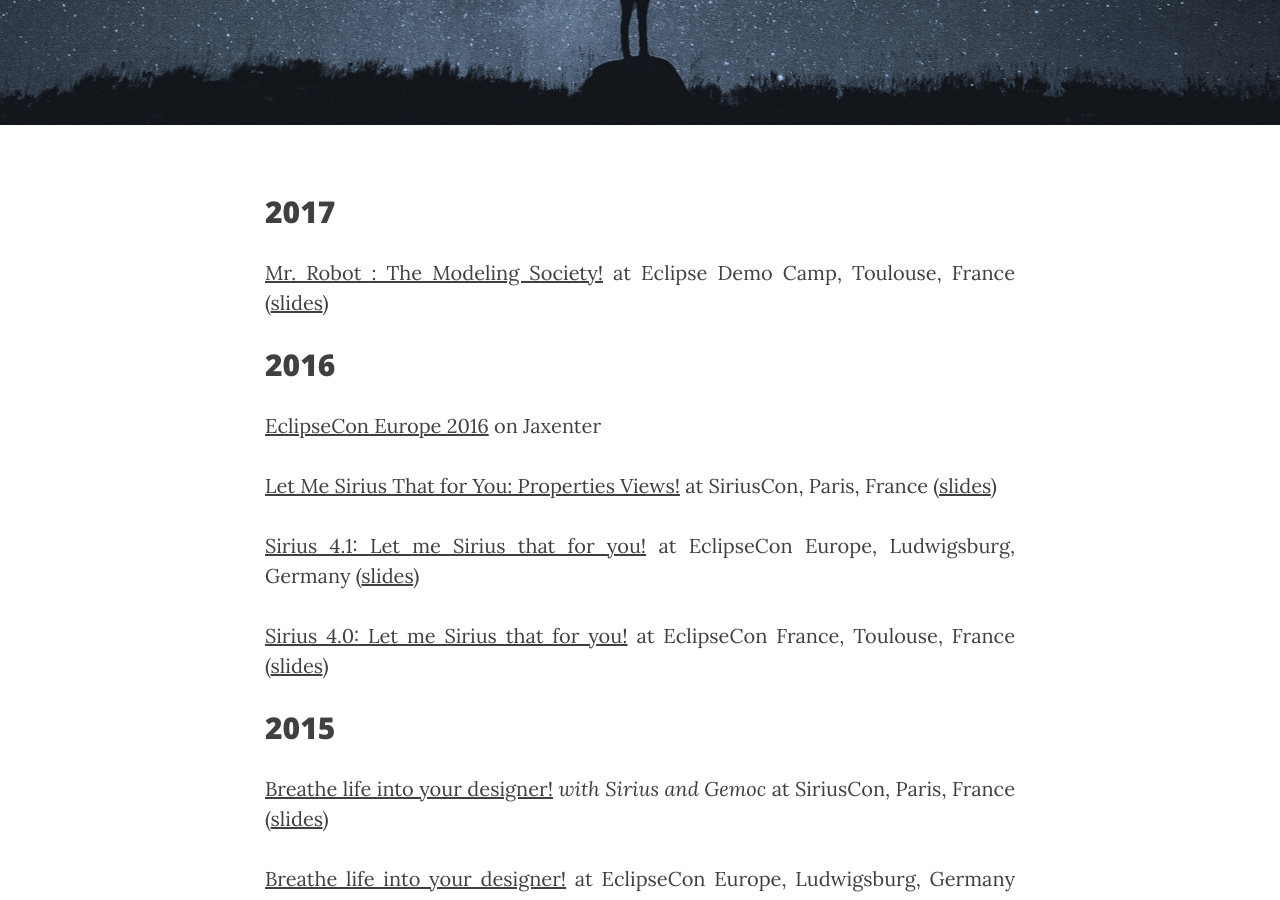
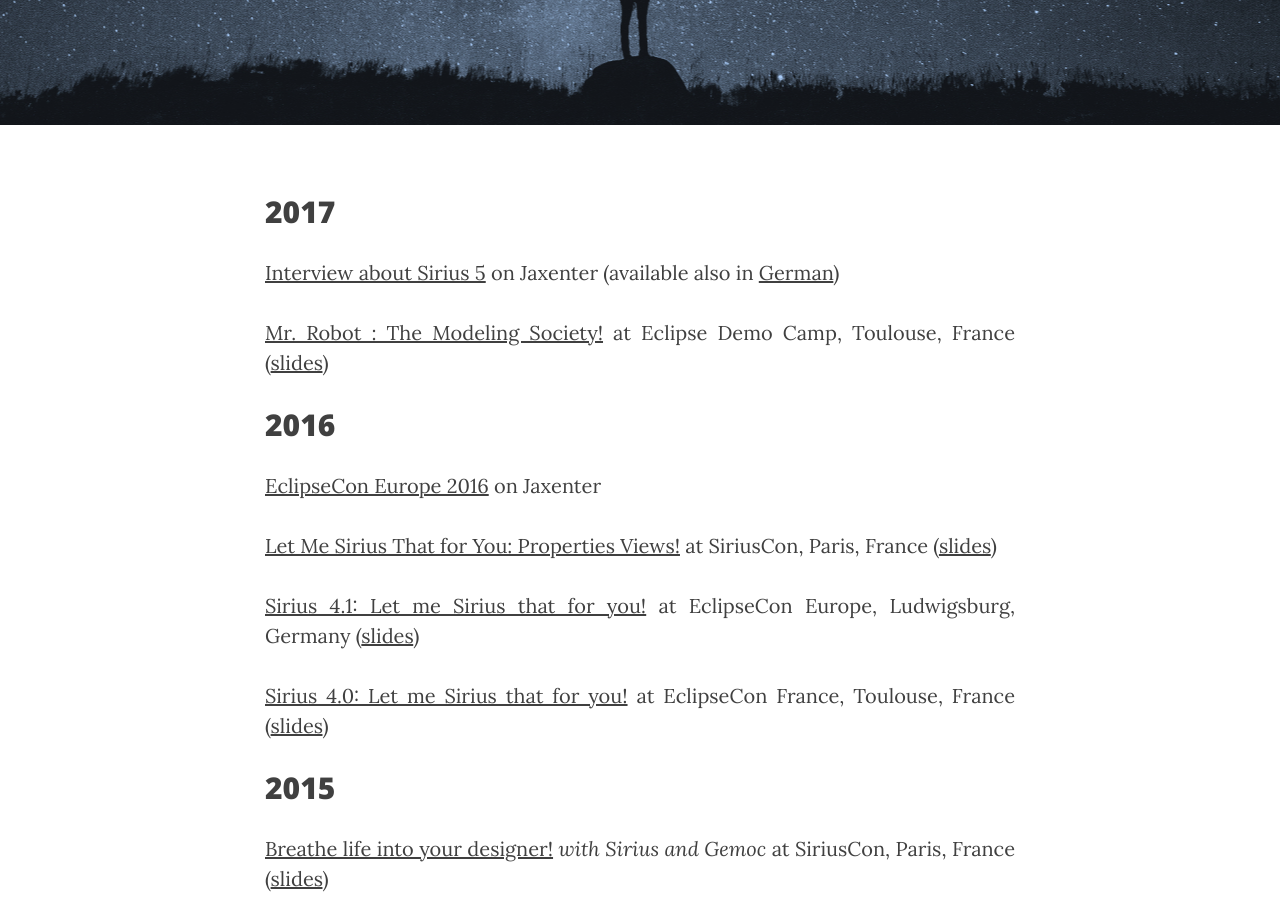
Before and after one commit to mbats/mbats.github.io, a Jekyll site: the page built from talks.markdown, in a window 1280 px wide and 900 px high, scrolled down 323 px. Built offline with Jekyll 4.4.1, drawn with Linux system fonts in a browser that asks for light colours; nearby versions of some CDN libraries.

Commit message:
Reference the Sirius 5 interview

```diff
--- a/talks.markdown
+++ b/talks.markdown
@@ -5,6 +5,8 @@
 header-img: "img/about-bg.jpg"
 ---
 ## 2017
+
+[Interview about Sirius 5](https://jaxenter.com/eclipse-oxygen-sirius-interview-134128.html) on Jaxenter (available also in [German](https://jaxenter.de/eclipse-weekly-eclipse-sirius-eclipse-photon-bats-57450))
 
 [Mr. Robot : The Modeling Society!](https://fr.slideshare.net/melbats/mr-robot-the-modeling-society) at Eclipse Demo Camp, Toulouse, France ([slides](https://fr.slideshare.net/melbats/mr-robot-the-modeling-society))
 
```
